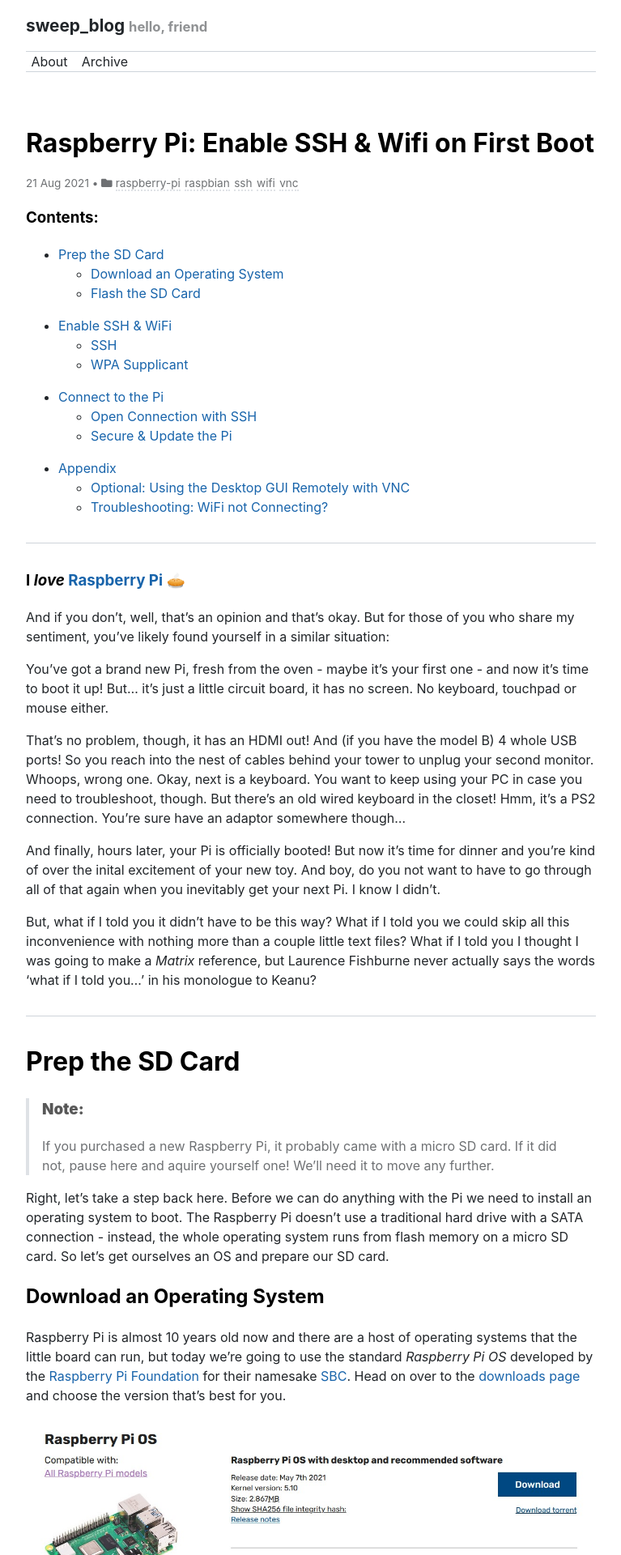
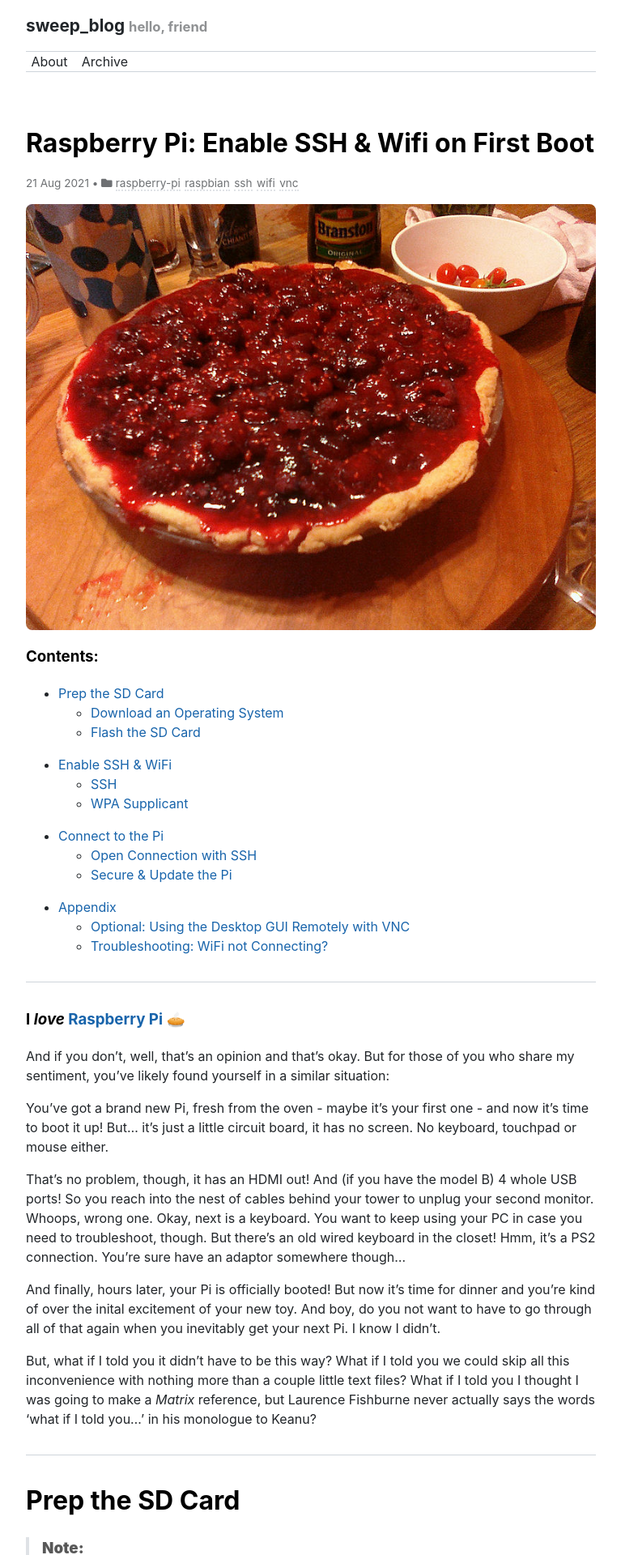
Before and after one commit to n-sweep/nsweep.github.io, a Jekyll site: the page built from _posts/2021-08-21-rpi-ssh-wif-setup.md, in a window 1280 px wide. Shown: the top 1920 px of the page at 81% size, without its empty margins (256-1023 px from the left). Built offline with Jekyll 4.4.1, drawn with Linux system fonts in a browser that asks for light colours; nearby versions of some CDN libraries.

Commit message:
raspberry pie image

```diff
--- a/_posts/2021-08-21-rpi-ssh-wif-setup.md
+++ b/_posts/2021-08-21-rpi-ssh-wif-setup.md
@@ -6,6 +6,8 @@
 categories:     raspberry-pi raspbian ssh wifi vnc
 permalink:      /raspberry-pi-enable-ssh-wifi/
 ---
+
+<img src="{{ site.url }}/assets/images/Raspberry_pie.jpg" />
 
 ### Contents:
 - [Prep the SD Card](#prep-the-sd-card)
```
Also changed, not shown: assets/images/Raspberry_pie.jpg (added).
